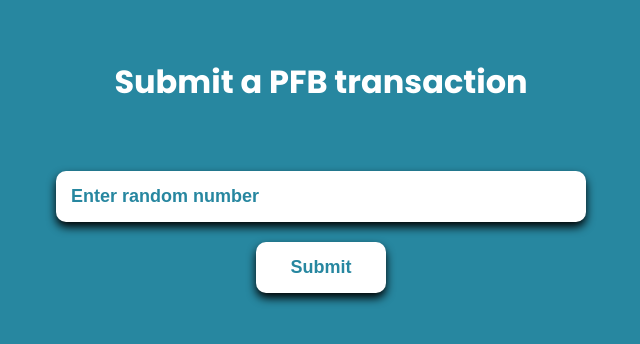
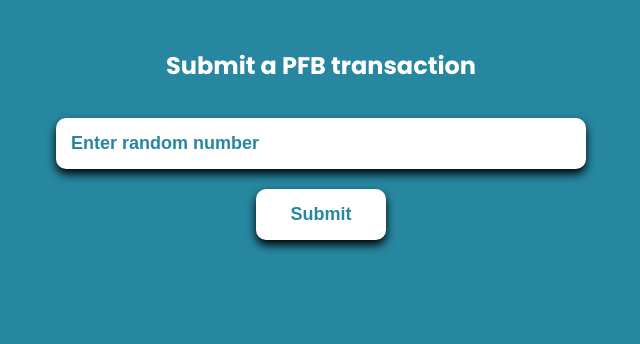
Before and after one commit to ezraike/Celestia_PFB_UI, a website: page public/index.html in a window 1280 px wide. Shown: the whole page, without its empty margins (319-959 px from the left). Drawn offline with nearby package versions, Linux system fonts and the light colour scheme.

Commit message:
Update index.html

```diff
--- a/public/index.html
+++ b/public/index.html
@@ -2,12 +2,12 @@
 <html>
   <head>
     <meta charset="utf-8">
-    <title>Dnzks!</title>
+    <title>Welcome!</title>
     <link rel="stylesheet" href="style.css">
   </head>
   <body>
     <header>
-      <h1>Submit a PFB transaction</h1>
+      <h2>Submit a PFB transaction</h2>
     </header>
     <form id="form" method="post">
       <input type="number" name="seed" placeholder="Enter random number" required>
```
